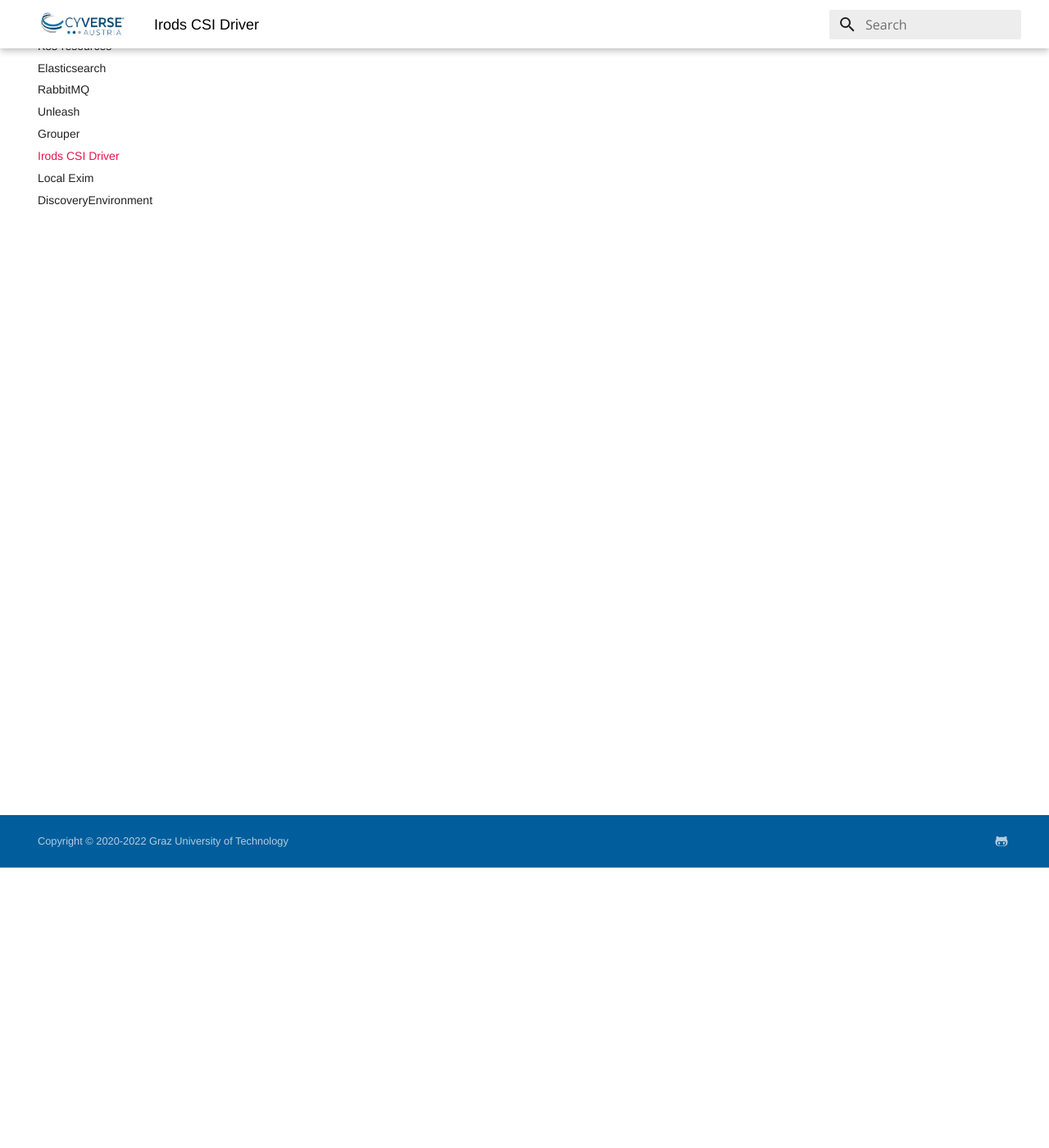
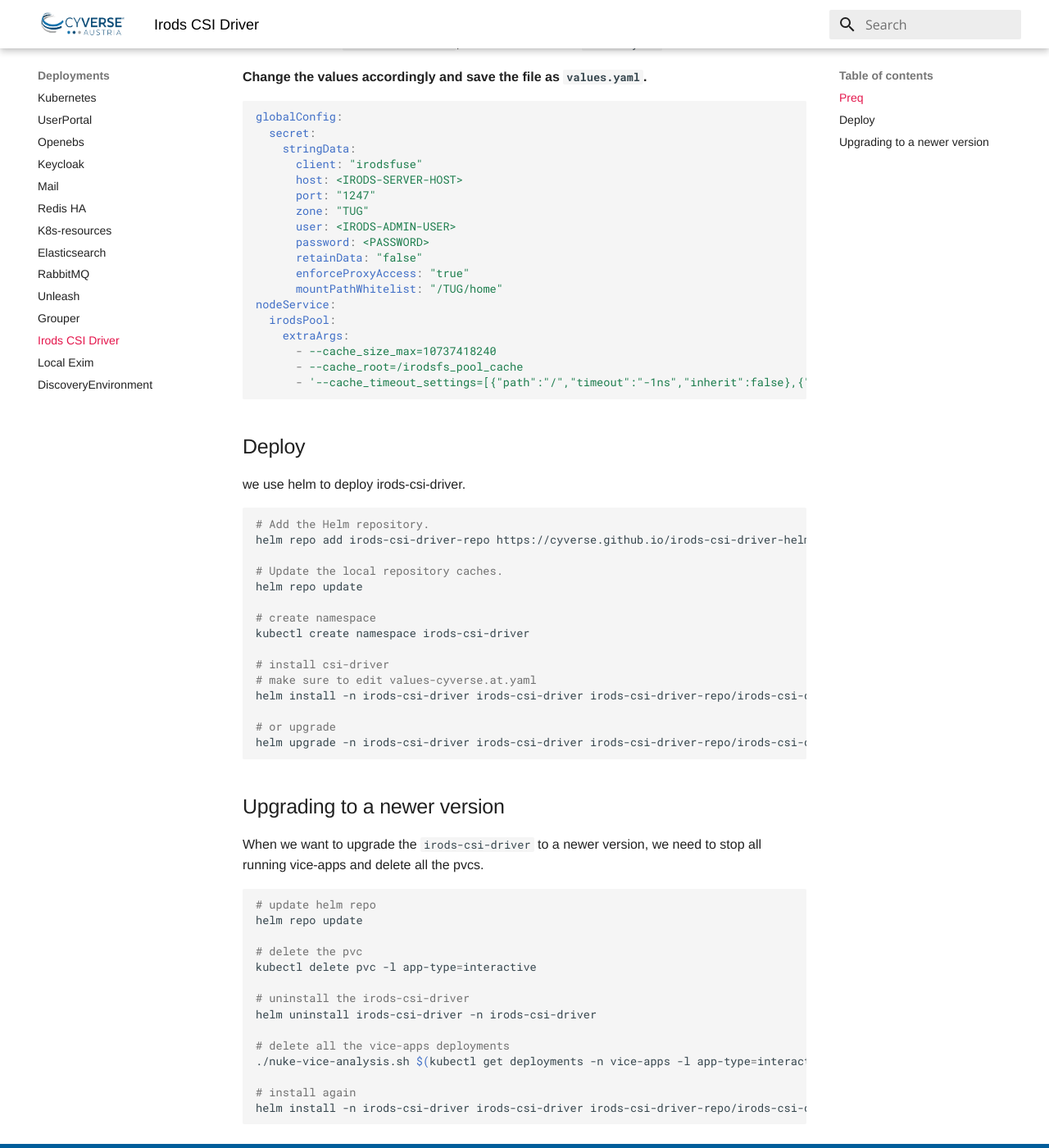
Before and after one commit to cyverse-austria/docs, an MkDocs documentation site: the page built from docs/deployments/irods-csi-driver.md, in a window 1280 px wide and 1400 px high, scrolled down 342 px. Shown: the whole window at 82% size. Built offline with MkDocs 1.6.1 and Material for MkDocs 9.7.7, drawn with Linux system fonts in a browser that asks for light colours; some of the changed text lies outside the part shown.

Commit message:
docs: irods-csi-driver

````diff
--- a/docs/deployments/irods-csi-driver.md
+++ b/docs/deployments/irods-csi-driver.md
@@ -1 +1,75 @@
-# TODO
+# iRODS CSI Driver
+
+iRODS Container Storage Interface (CSI) Driver implements the CSI Specification to provide container orchestration engines (like Kubernetes) iRODS access.
+
+## Preq
+
+Before we install `irods-csi-driver`, we need to create a `values.yaml` file.
+
+**Change the values accordingly and save the file as `values.yaml`.**
+
+```yaml
+globalConfig:
+  secret:
+    stringData:
+      client: "irodsfuse"
+      host: <IRODS-SERVER-HOST>
+      port: "1247"
+      zone: "TUG"
+      user: <IRODS-ADMIN-USER>
+      password: <PASSWORD>
+      retainData: "false"
+      enforceProxyAccess: "true"
+      mountPathWhitelist: "/TUG/home"
+nodeService:
+  irodsPool:
+    extraArgs:
+      - --cache_size_max=10737418240
+      - --cache_root=/irodsfs_pool_cache
+      - '--cache_timeout_settings=[{"path":"/","timeout":"-1ns","inherit":false},{"path":"/TUG","timeout":"-1ns","inherit":false},{"path":"/TUG/home","timeout":"5m","inherit":false},{"path":"/TUG/home/shared","timeout":"5m","inherit":true}]'
+
+```
+
+## Deploy
+
+we use helm to deploy irods-csi-driver.
+
+```bash
+# Add the Helm repository.
+helm repo add irods-csi-driver-repo https://cyverse.github.io/irods-csi-driver-helm/
+
+# Update the local repository caches.
+helm repo update
+
+# create namespace
+kubectl create namespace irods-csi-driver
+
+# install csi-driver
+# make sure to edit values-cyverse.at.yaml
+helm install -n irods-csi-driver irods-csi-driver irods-csi-driver-repo/irods-csi-driver -f ./values.yaml
+
+# or upgrade
+helm upgrade -n irods-csi-driver irods-csi-driver irods-csi-driver-repo/irods-csi-driver -f ./values.yaml
+
+```
+
+## Upgrading to a newer version
+
+When we want to upgrade the `irods-csi-driver` to a newer version, we need to stop all running vice-apps and delete all the pvcs.
+
+```bash
+# update helm repo
+helm repo update
+
+# delete the pvc
+kubectl delete pvc -l app-type=interactive
+
+# uninstall the irods-csi-driver
+helm uninstall irods-csi-driver -n irods-csi-driver
+
+# delete all the vice-apps deployments
+./nuke-vice-analysis.sh $(kubectl get deployments -n vice-apps -l app-type=interactive -o name)
+
+# install again
+helm install -n irods-csi-driver irods-csi-driver irods-csi-driver-repo/irods-csi-driver -f values.yaml
+```
````
